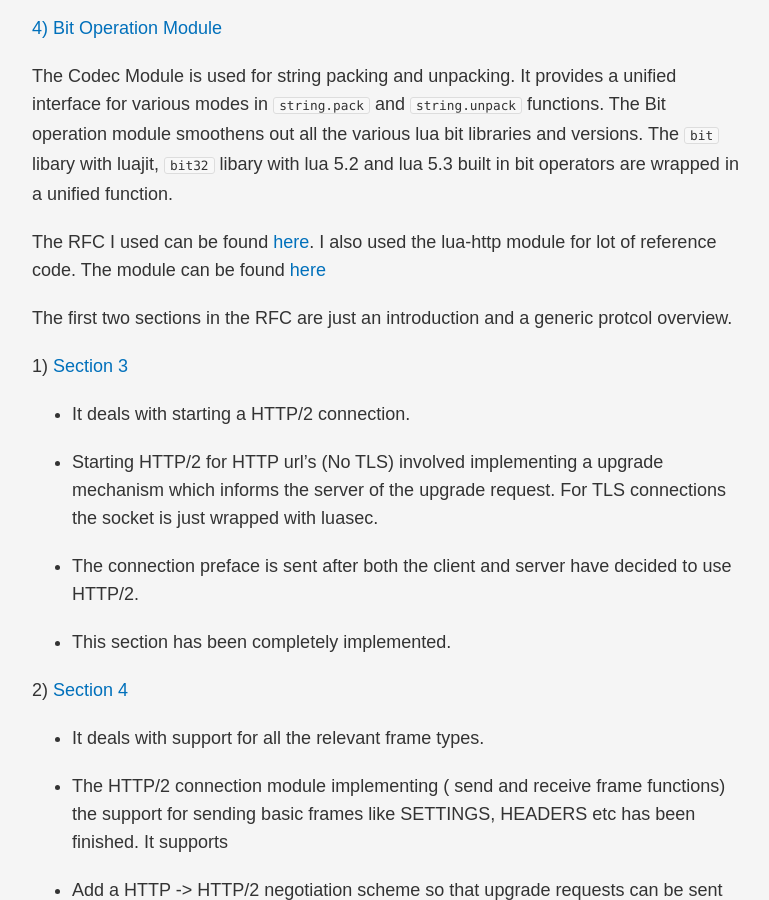
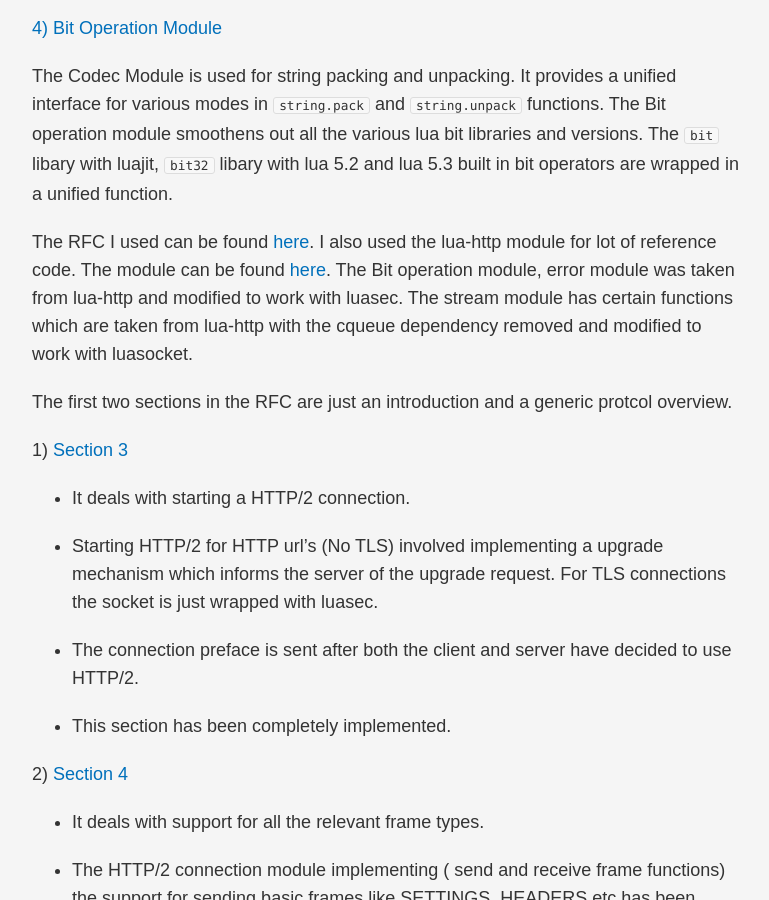
Before and after one commit to rnikhil275/rnikhil275.github.io, a Jekyll site: the page built from _posts/2017-08-23-luasec-https-library.md, in a window 1280 px wide and 900 px high, scrolled down 1472 px. Shown: the whole window, without its empty margins (253-1022 px from the left). Built offline with Jekyll 4.4.1, drawn with Linux system fonts in a browser that asks for light colours; some web fonts are replaced; some of the changed text lies outside the part shown.

Commit message:
give credit properly to lua-http

```diff
--- a/_posts/2017-08-23-luasec-https-library.md
+++ b/_posts/2017-08-23-luasec-https-library.md
@@ -40,7 +40,7 @@ This portion of the module was worked on during the second part of GSoC. I went
 
 The Codec Module is used for string packing and unpacking. It provides a unified interface for various modes in `string.pack` and `string.unpack` functions. The Bit operation module smoothens out all the various lua bit libraries and versions. The `bit` libary with luajit, `bit32` libary with lua 5.2 and lua 5.3 built in bit operators are wrapped in a unified function.
 
-The RFC I used can be found [here](http://httpwg.org/specs/rfc7540.html). I also used the lua-http module for lot of reference code. The module can be found [here](https://github.com/daurnimator/lua-http/)
+The RFC I used can be found [here](http://httpwg.org/specs/rfc7540.html). I also used the lua-http module for lot of reference code. The module can be found [here](https://github.com/daurnimator/lua-http/). The Bit operation module, error module was taken from lua-http and modified to work with luasec. The stream module has certain functions which are taken from lua-http with the cqueue dependency removed and modified to work with luasocket.
 
 The first two sections in the RFC are just an introduction and a generic protcol overview.
 
@@ -105,7 +105,7 @@ One of the most important part of this was reading RFC's and learning to adhere
 
 # Roadmap for the HTTP/2 implementation and future work
 
-I have been implementing HTTP/2 based on the RFC going through it one by one. I took a lot of template code from the lua-http module which can be found [here](https://github.com/daurnimator/lua-http/)
+I have been implementing HTTP/2 based on the RFC going through it one by one. I took a lot of template code from the lua-http module which can be found [here](https://github.com/daurnimator/lua-http/). Certain modules from lua-http were imported without much changes but have been modified to work with luasec. The `connection:methods` and `stream:methods` are mostly based on lua-http module which I have worked on to work with luasocket.
 
 [Section 7](http://httpwg.org/specs/rfc7540.html#rfc.section.7) deals with HTTP/2 error codes for which we have to implement a module specifying the same. Based on this module it also has to be linked with the existing implementation so that all the error's (essentially error messages) get redirected to it and we receive proper error messages for debugging effectively.
 
```
